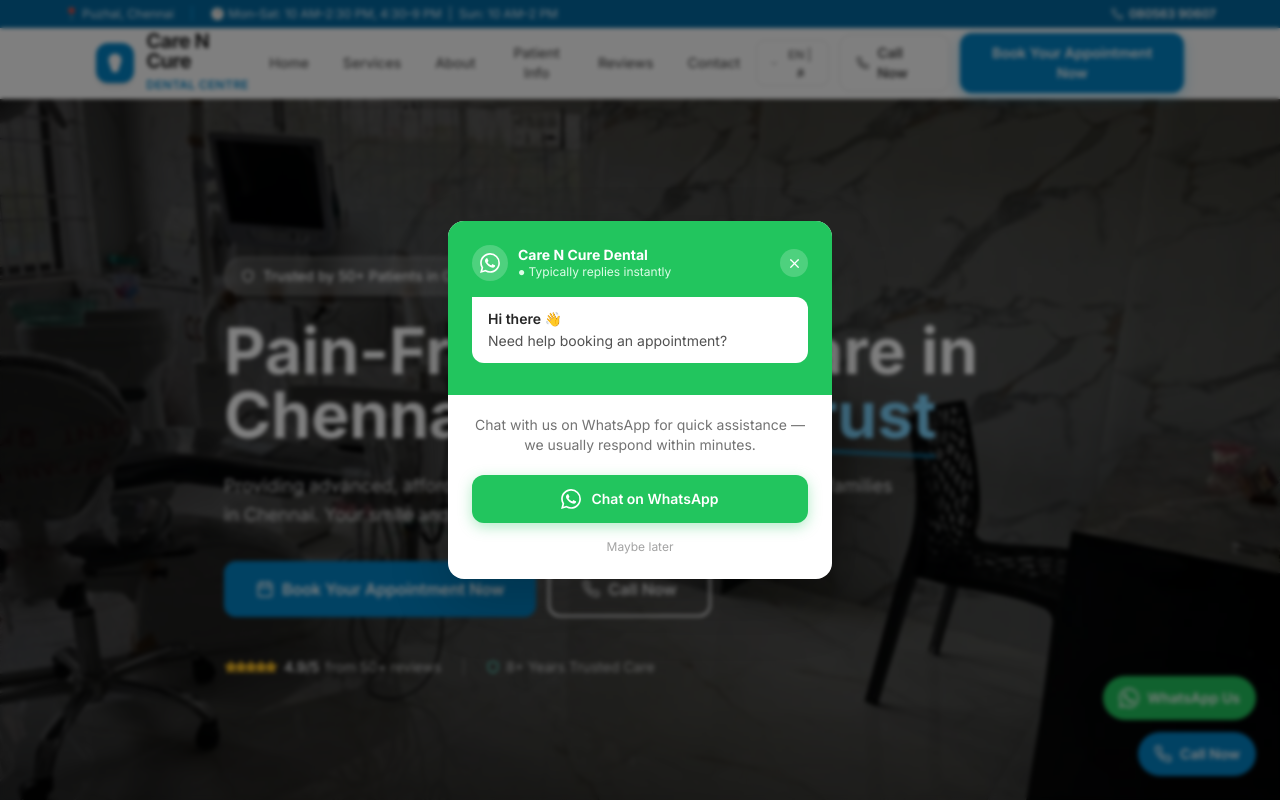
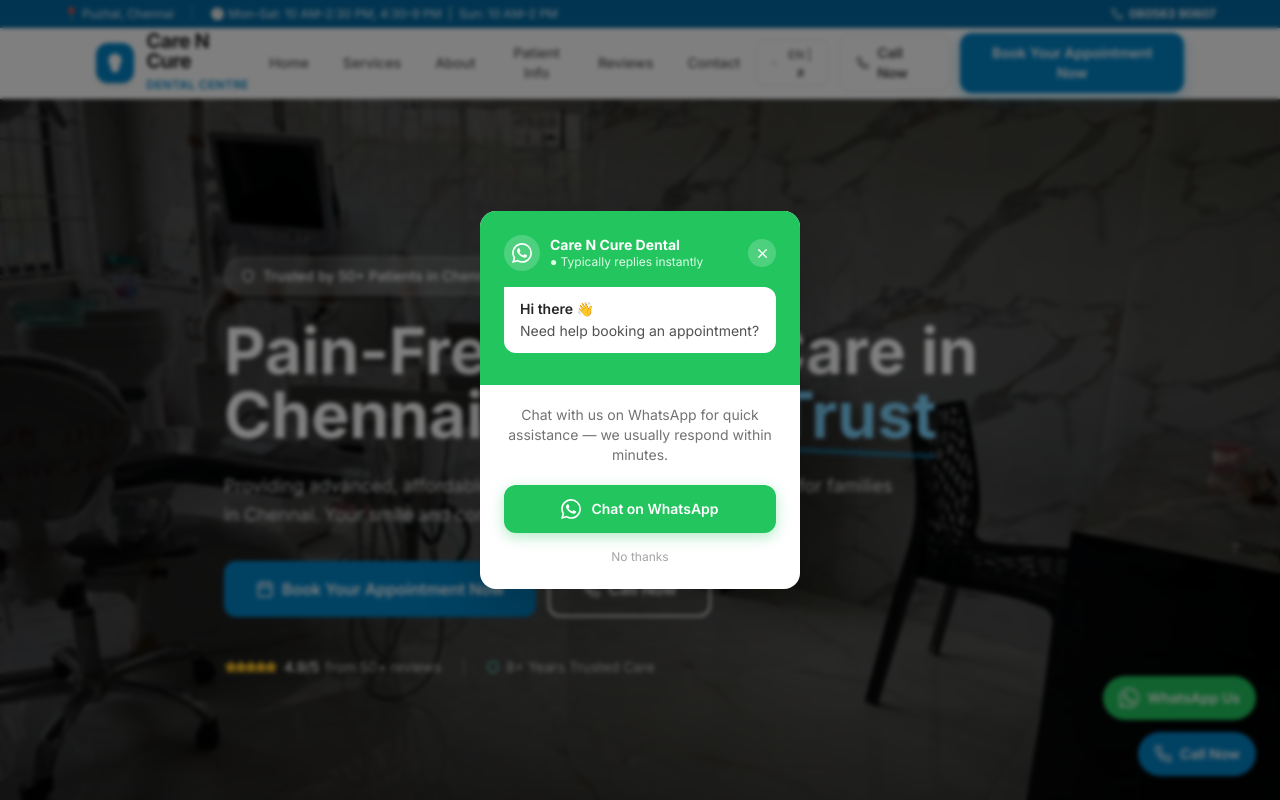
Before and after one commit to pranav869/dental, a Next.js app: page / in a window 1280 px wide. Shown: the top 800 px of the page. Built offline with nearby package versions, Linux system fonts and the light colour scheme.

Commit message:
WhatsApp popup: reduce width to max-w-xs, change to No thanks

```diff
--- a/components/FloatingButtons.tsx
+++ b/components/FloatingButtons.tsx
@@ -59,7 +59,7 @@ export default function FloatingButtons() {
               animate={{ opacity: 1, scale: 1, y: 0 }}
               exit={{ opacity: 0, scale: 0.92, y: 8 }}
               transition={{ duration: 0.28, ease: "easeOut" }}
-              className="relative bg-white rounded-2xl shadow-[0_24px_60px_rgba(0,0,0,0.2)] w-full max-w-sm mx-auto overflow-hidden"
+              className="relative bg-white rounded-2xl shadow-[0_24px_60px_rgba(0,0,0,0.2)] w-full max-w-xs mx-auto overflow-hidden"
               onClick={(e) => e.stopPropagation()}
             >
               {/* Green header strip */}
@@ -108,7 +108,7 @@ export default function FloatingButtons() {
                   onClick={closePopup}
                   className="w-full mt-3 text-xs text-neutral-400 hover:text-neutral-600 transition-colors py-1"
                 >
-                  Maybe later
+                  No thanks
                 </button>
               </div>
             </motion.div>
```
